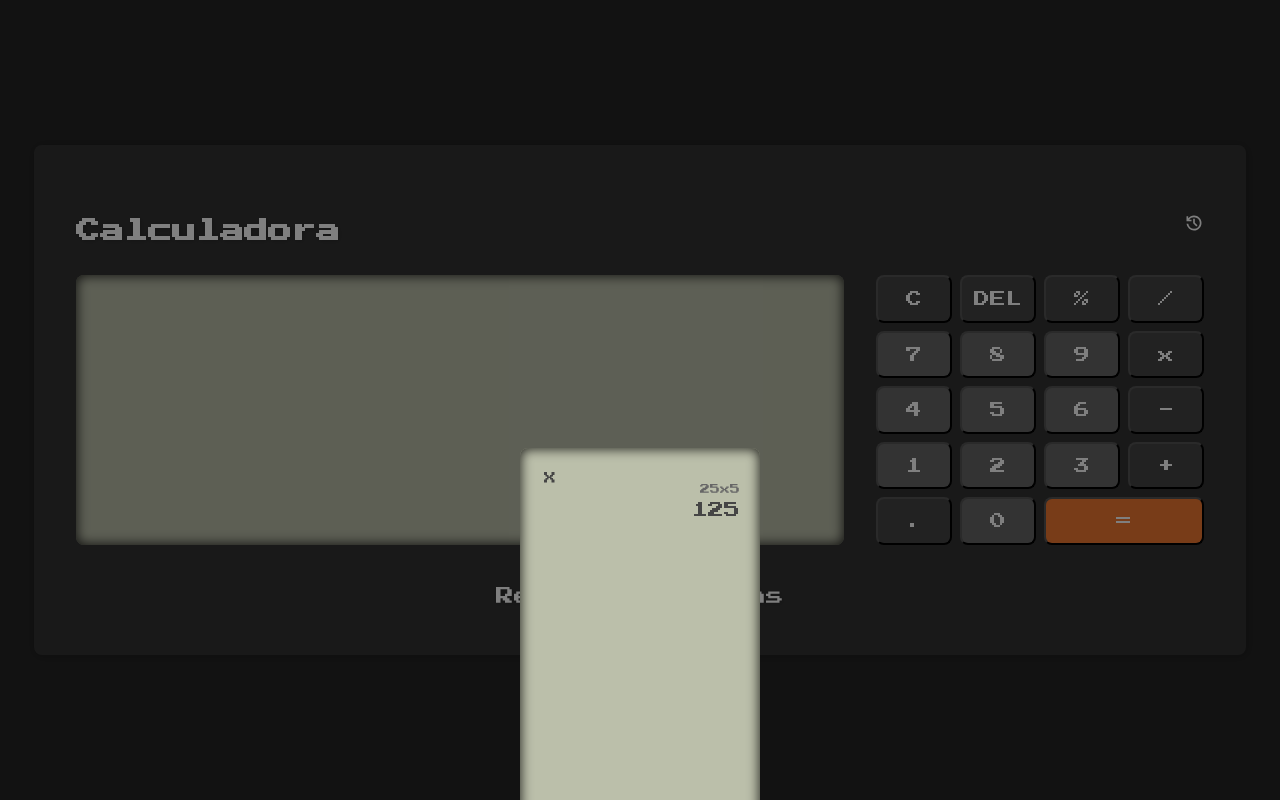
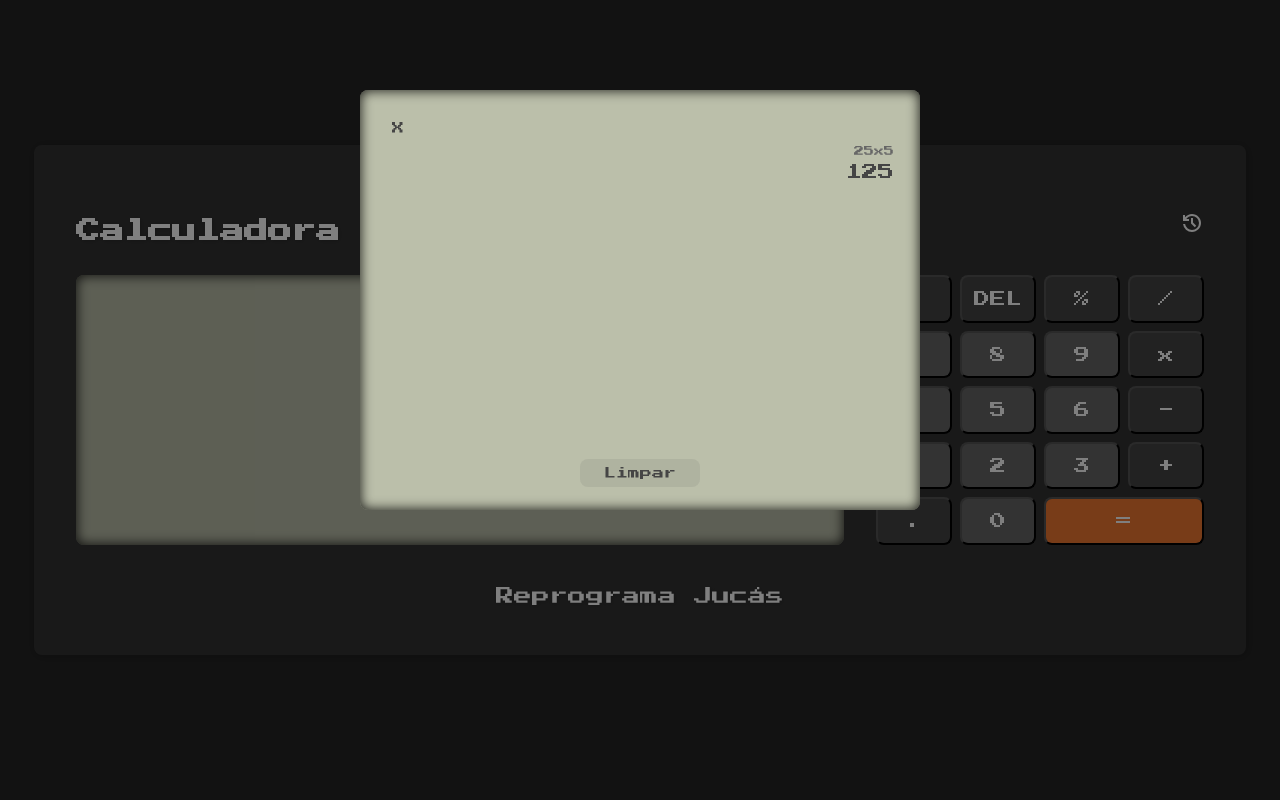
Before and after one commit to MatheusBarrosLima/Calculator, a plain HTML site: page index.html in a window 1280 px wide. Both pictures are taken after a click on the button 1194 px from the left and 223 px from the top of the page. Drawn offline with Linux system fonts and the light colour scheme.

Commit message:
add style desktop

```diff
--- a/styles/style.css
+++ b/styles/style.css
@@ -239,12 +239,55 @@
     .calculator{
     padding: 4.2rem;
 }
- main{
+
+.buttonHistory img {
+  width: 2.4rem;
+}
+
+ .modalHistory {
+    width: 56rem;
+    height: 42rem;
+    padding: 2.4rem 1.4rem 0.4rem;
+    margin: 7% auto;
+ }
+
+  .buttonCloseModal {
+    top: 2.4rem;
+    left: 2.4rem;
+    font-size: 1.2rem;
+  }
+
+  .containerHistory {
+    padding: 1.2rem 1.2rem 0;
+  }
+
+  .boxHistory {
+    margin-top: 2rem;
+  }
+
+  .buttonClearHistory {
+    font-size: 1.2rem;
+  }
+
+  ::-webkit-scrollbar {
+    width: 0.6rem;
+  }
+
+  ::-webkit-scrollbar-thumb {
+    background: var(--button-number-color);
+    border-radius: 8px;
+  }
+
+  ::-webkit-scrollbar-hover {
+    background: var(--button-number-color);
+  }
+
+   main{
     display: flex;
     align-items: center;
     justify-content: center;
     gap: 3.2rem;
- }
+  }
 
  .screen{
     width: 60vw;
```
